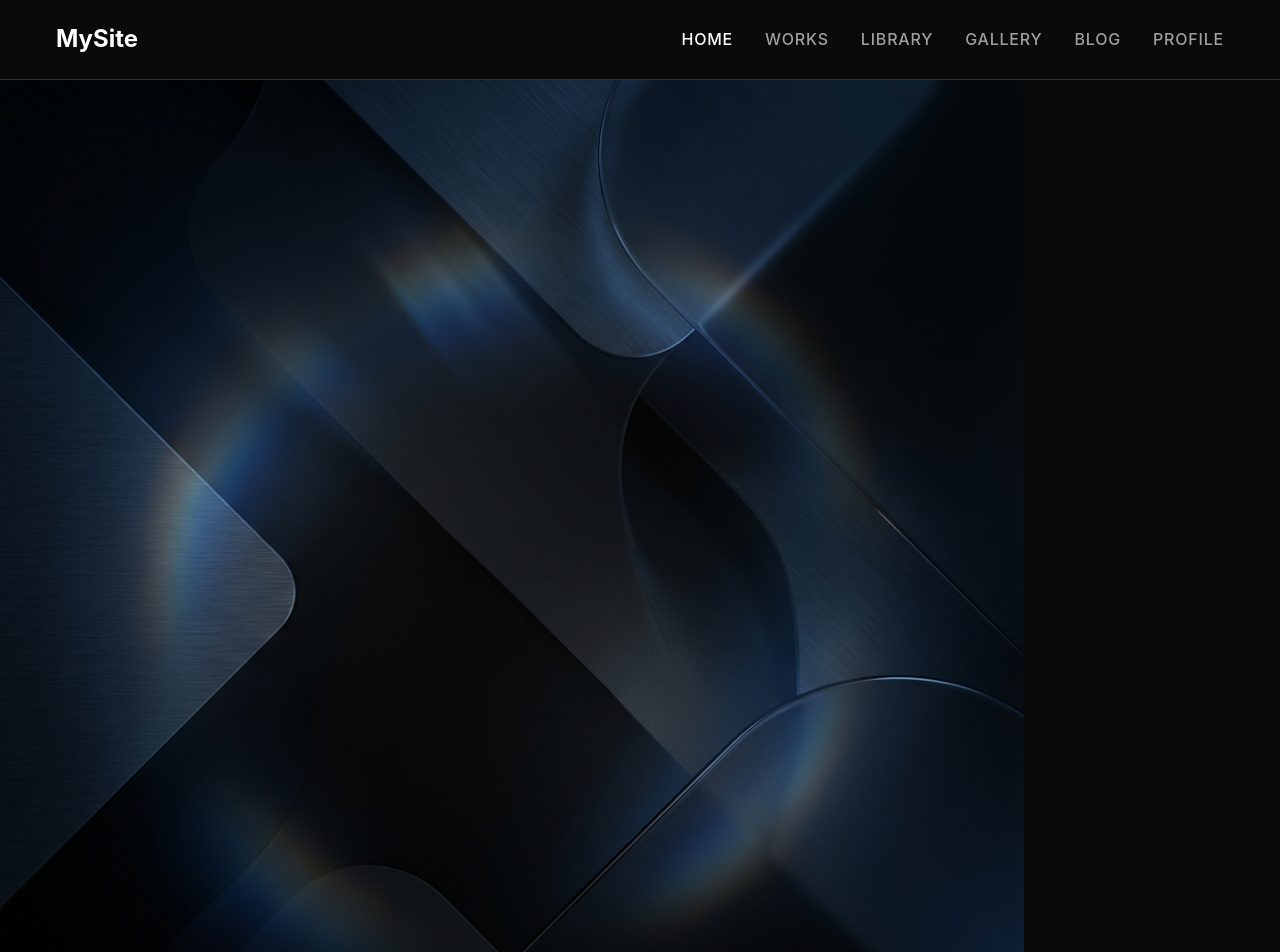
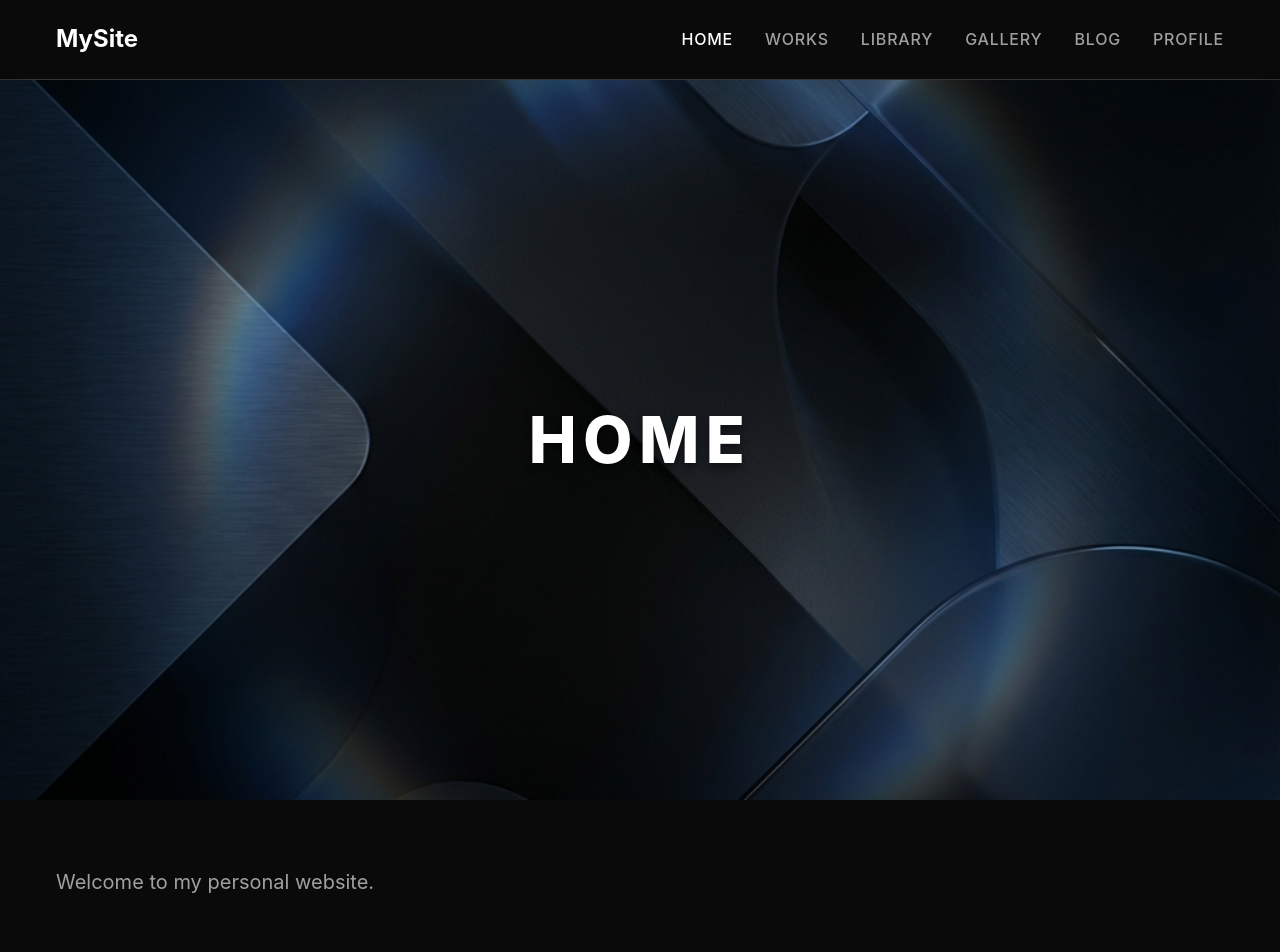
Before and after one commit to kokage21/kokage21.github.io, a React (Vite) app: page /#/ in a window 1280 px wide. Shown: the top 952 px of the page. Built offline with nearby package versions, Linux system fonts and the light colour scheme.

Commit message:
Adjust image display
画像がブラウザサイズに合わせてフィットするよう修正

```diff
--- a/src/App.css
+++ b/src/App.css
@@ -1 +1,42 @@
-/* App specific styles if needed */
+/* App specific styles */
+
+.hero-section {
+  position: relative;
+  width: 100%;
+  height: calc(100vh - var(--header-height));
+  overflow: hidden;
+  display: flex;
+  align-items: center;
+  justify-content: center;
+}
+
+.hero-image {
+  position: absolute;
+  top: 0;
+  left: 0;
+  width: 100%;
+  height: 100%;
+  object-fit: cover;
+  z-index: 0;
+}
+
+.page-title {
+  position: relative;
+  z-index: 1;
+  color: var(--color-text-primary);
+  font-size: 4rem;
+  font-weight: 800;
+  text-transform: uppercase;
+  letter-spacing: 0.1em;
+  text-shadow: 0 4px 8px rgba(0, 0, 0, 0.5);
+  margin: 0;
+}
+
+.page-container > p {
+  max-width: var(--container-width);
+  margin: var(--spacing-xl) auto;
+  padding: 0 var(--spacing-md);
+  font-size: var(--font-size-lg);
+  line-height: 1.8;
+  color: var(--color-text-secondary);
+}
```
